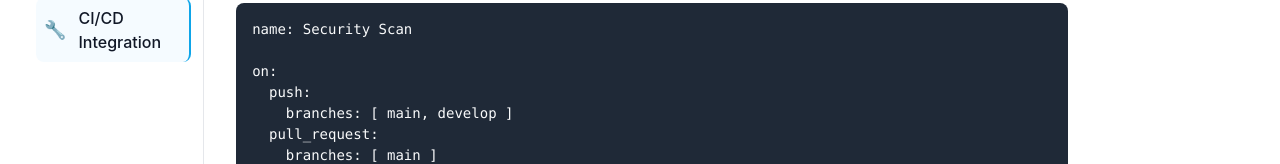
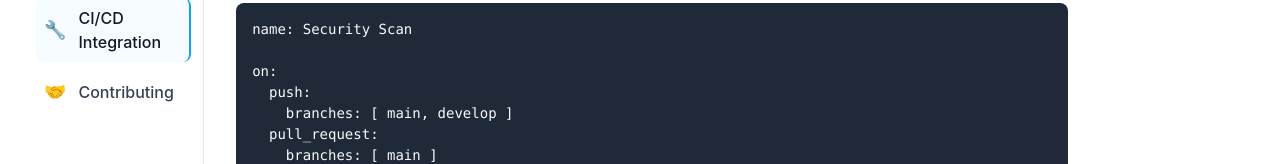
Before and after one commit to theaniketraj/SCAN, a Next.js app in the folder landing/: page /docs/ci in a window 1280 px wide. Shown: the part 612-776 px from the top of the page. Built offline with nearby package versions, Linux system fonts and the light colour scheme.

Commit message:
feat: add "Contributing" page link to DocsLayout for improved navigation

```diff
--- a/landing/components/DocsLayout.tsx
+++ b/landing/components/DocsLayout.tsx
@@ -21,7 +21,8 @@ const docPages = [
     { href: "/docs/configuration", title: "Configuration", icon: "⚙️" },
     { href: "/docs/patterns", title: "Pattern Reference", icon: "🔍" },
     { href: "/docs/basic-usage", title: "Basic Usage", icon: "🚀" },
-    { href: "/docs/ci", title: "CI/CD Integration", icon: "🔧" }
+    { href: "/docs/ci", title: "CI/CD Integration", icon: "🔧" },
+    { href: "/docs/contributing", title: "Contributing", icon: "🤝" }
 ]
 
 export default function DocsLayout({ children, sections, title }: DocsLayoutProps) {
```
